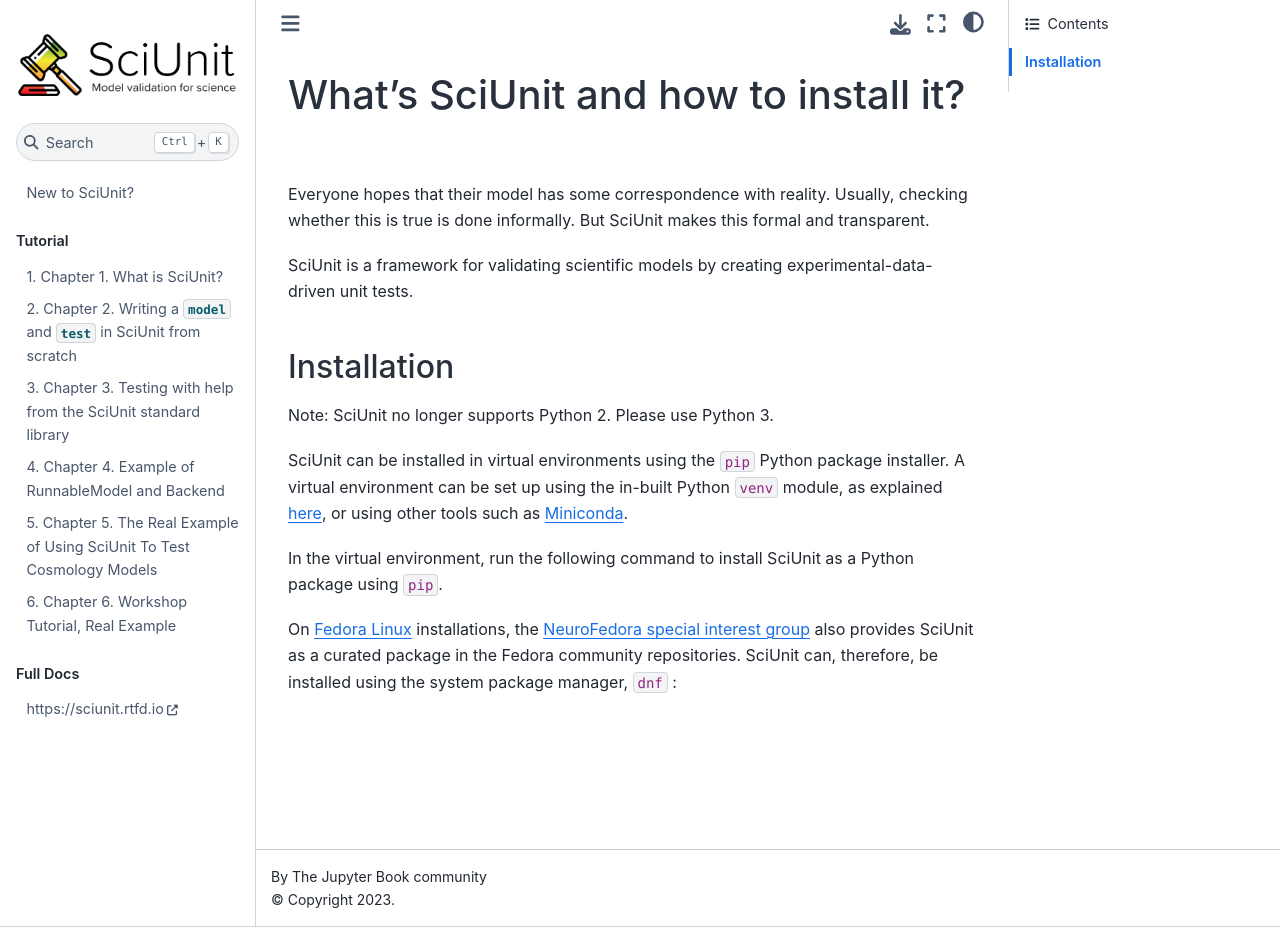
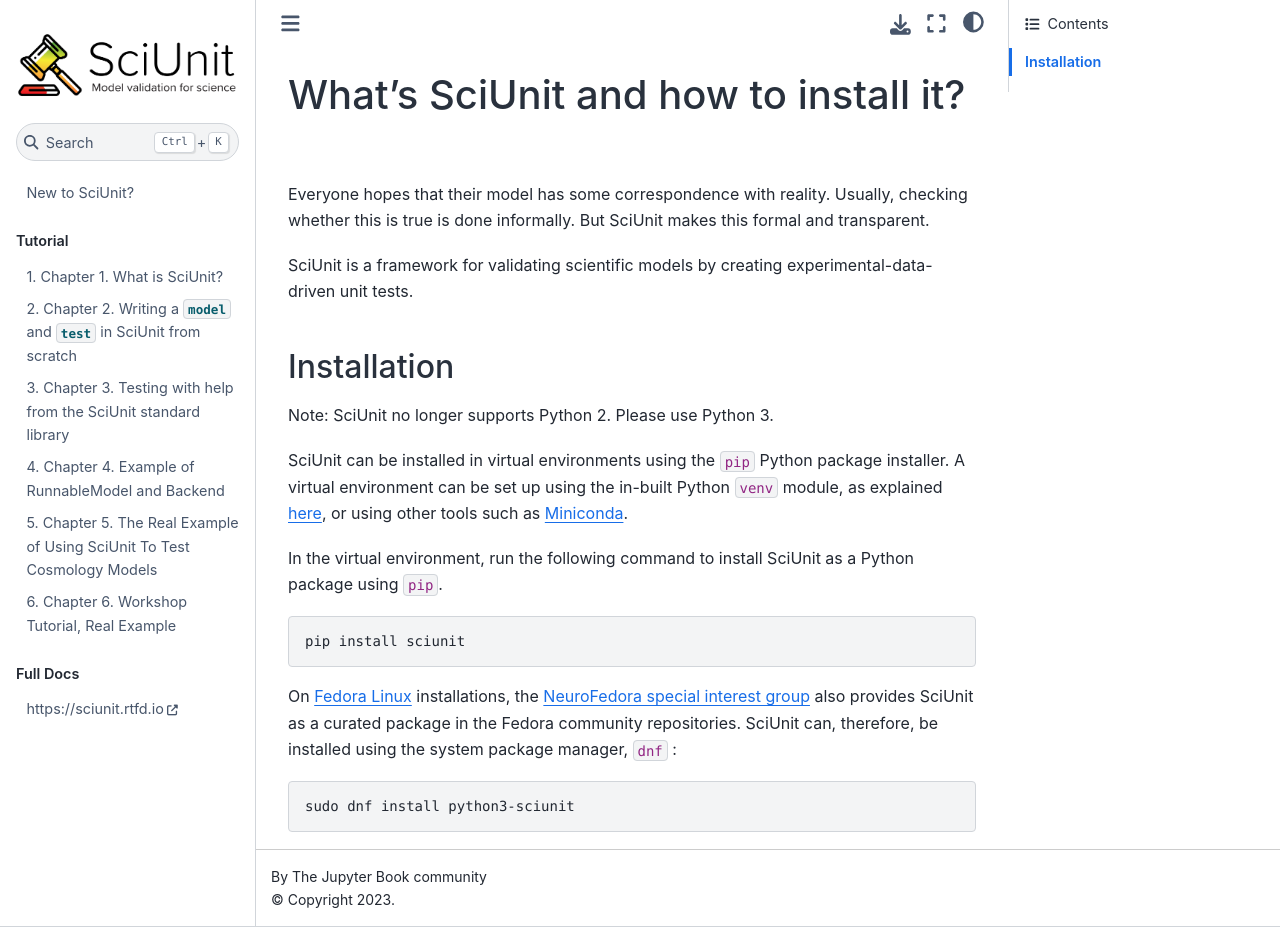
Before and after one commit to scidash/sciunit, a Jupyter Book: the page built from docs/source/setup.rst, in a window 1280 px wide and 927 px high. Built offline with Jupyter Book 1.0.4 settings and Sphinx 7.4.7 and the Sphinx Book theme 1.1.4, drawn with Linux system fonts in a browser that asks for light colours; some of the changed lines change nothing that is shown.

Commit message:
docs: fix code-block directive

```diff
--- a/docs/source/setup.rst
+++ b/docs/source/setup.rst
@@ -12,13 +12,13 @@ Installation
 Note: SciUnit no longer supports Python 2. Please use Python 3.
 
 SciUnit can be installed in virtual environments using the :code:`pip` Python package installer.
-A virtual environment can be set up using the in-built Python :code:`venv` module, as explained `here <https://docs.python.org/3/tutorial/venv.html>`__, or using other tools such as Miniconda_.
+A virtual environment can be set up using the in-built Python :code:`venv` module, as explained `here <https://docs.python.org/3/tutorial/venv.html>`__, or using other tools such as `Miniconda <https://docs.conda.io/en/latest/miniconda.html>`__.
 
-.. _Miniconda: https://docs.conda.io/en/latest/miniconda.html
 
 In the virtual environment, run the following command to install SciUnit as a Python package using :code:`pip`.
 
 .. code-block:: bash
+
     pip install sciunit
 
 
@@ -26,4 +26,5 @@ On `Fedora Linux <https://getfedora.org>`__ installations, the `NeuroFedora spec
 SciUnit can, therefore, be installed using the system package manager, :code:`dnf` :
 
 .. code-block:: bash
+
     sudo dnf install python3-sciunit
```
